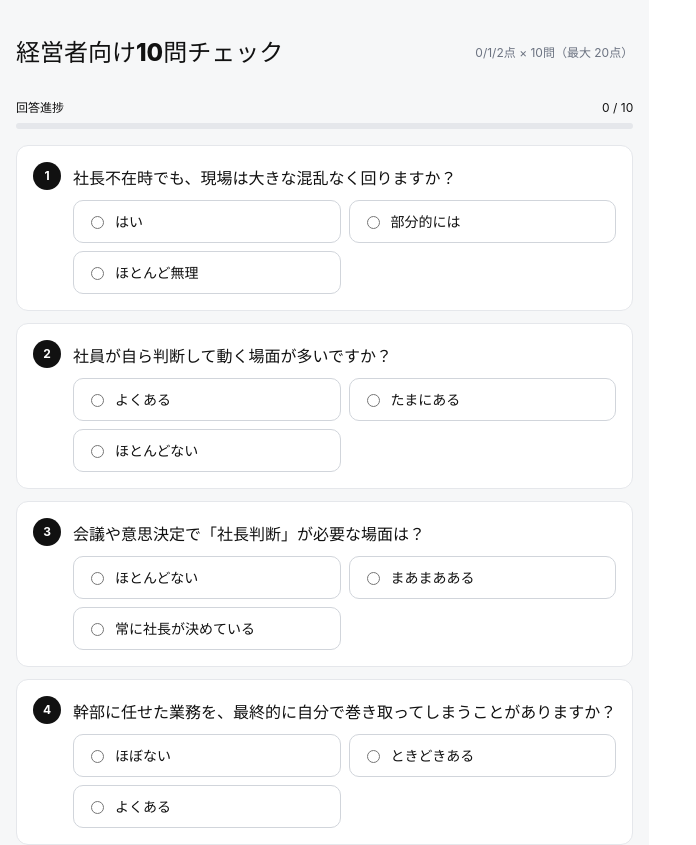
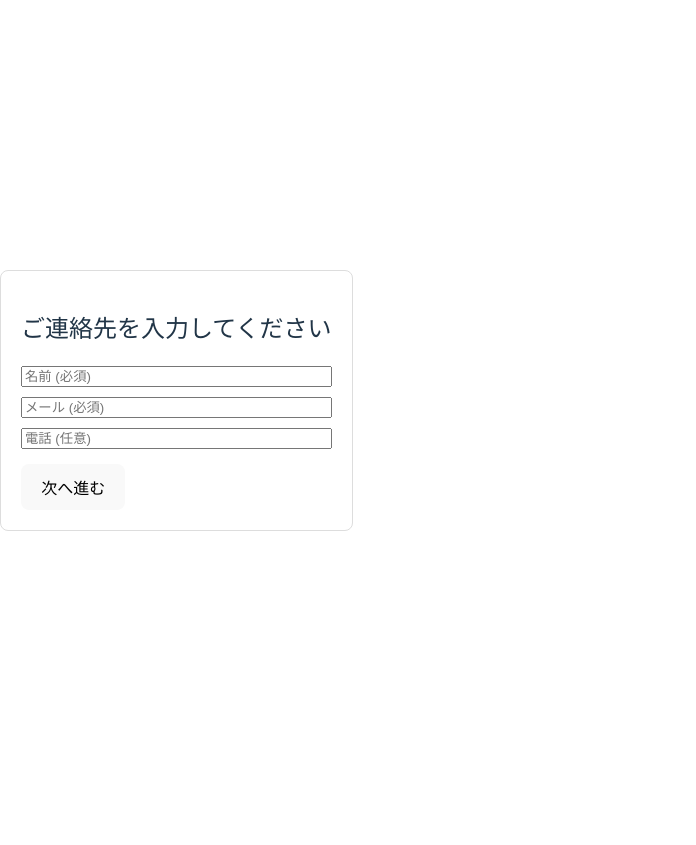
Before and after one commit to tanase0924-web/ceo-check, a React (Vite) app: page / in a window 1280 px wide. Shown: the top 845 px of the page, without its empty margins (0-696 px from the left). After the commit the page ends 800 px from the top, so only its background shows below. Built offline with nearby package versions, Linux system fonts and the light colour scheme.

Commit message:
feat(front): add lead form and auto submit results

```diff
--- a/src/App.tsx
+++ b/src/App.tsx
@@ -1,4 +1,5 @@
 import React, { useEffect, useState } from "react";
+import LeadForm, { Lead } from "./LeadForm";
 
 type Choice = { label: string; score: 0 | 1 | 2 };
 type Question = { id: string; text: string; choices: Choice[] };
@@ -22,12 +23,18 @@ function classify(total: number, cutoff: number) {
 }
 
 export default function App() {
-  // フックはトップレベルで固定（順序・個数は不変）
+  // リード情報（localStorageから復元）
+  const [lead, setLead] = useState<Lead | null>(() => {
+    const stored = localStorage.getItem("ceo-check-lead");
+    return stored ? (JSON.parse(stored) as Lead) : null;
+  });
+
+  // 設問データと回答
   const [data, setData] = useState<QuestionData | null>(null);
   const [answers, setAnswers] = useState<AnswerMap>({});
   const [submitted, setSubmitted] = useState(false);
 
-  // 設問ロード（1つだけの useEffect）
+  // 設問ロード
   useEffect(() => {
     let cancelled = false;
     (async () => {
@@ -37,153 +44,97 @@ export default function App() {
         const json = (await res.json()) as QuestionData;
         if (cancelled) return;
         setData(json);
-        // 回答の初期化：全問 null に
+        // 回答初期化
         const init: AnswerMap = Object.fromEntries(
           json.questions.map((q) => [q.id, null])
-        ) as AnswerMap;
+        );
         setAnswers(init);
       } catch (e) {
-        console.error("failed to load questions:", e);
-        setData({ title: "データ読込に失敗しました", cutoff: 12, questions: [] });
+        console.error(e);
       }
     })();
-    return () => { cancelled = true; };
+    return () => {
+      cancelled = true;
+    };
   }, []);
 
-  if (!data) return <div style={{ padding: 16 }}>読み込み中...</div>;
+  if (!lead) {
+    // まだリード入力してない → LeadFormを表示
+    return <LeadForm onDone={setLead} />;
+  }
 
-  const { title, cutoff, questions } = data;
+  if (!data) return <div>読み込み中...</div>;
 
-  // 集計：フックは使わず毎回計算（未回答は0点扱い）
-  let total = 0;
-  let unanswered = 0;
-  for (const q of questions) {
-    const v = answers[q.id];
-    if (v === 0 || v === 1 || v === 2) total += v;
-    else unanswered += 1;
-  }
-  const bucket = classify(total, cutoff);
+  const unanswered = Object.values(answers).filter((a) => a === null).length;
+  const total = Object.values(answers).reduce(
+    (sum, a) => sum + (a ?? 0),
+    0
+  );
+  const bucket = classify(total, data.cutoff);
 
-  const onSelect = (qid: string, score: 0 | 1 | 2) => {
-    setAnswers((a) => ({ ...a, [qid]: score }));
+  const handleSelect = (qid: string, score: 0 | 1 | 2) => {
+    setAnswers((prev) => ({ ...prev, [qid]: score }));
   };
 
-  const handleSubmit = () => {
+  const handleSubmit = async () => {
     if (unanswered > 0) {
-      alert(`未回答が ${unanswered} 問あります（未回答は 0 点として集計します）。`);
+      alert(`未回答が ${unanswered} 問あります（未回答は0点で集計します）。`);
     }
     setSubmitted(true);
-  };
-
-  const resetAll = () => {
-    const reset: AnswerMap = Object.fromEntries(
-      questions.map((q) => [q.id, null])
-    ) as AnswerMap;
-    setAnswers(reset);
-    setSubmitted(false);
-  };
-
-  const copyResult = async () => {
-    const text =
-      `${title}\n` +
-      `総合点: ${total} / ${questions.length * 2}\n` +
-      `判定: ${bucket.type}\n` +
-      `メモ: ${bucket.headline}\n` +
-      `提案: ${bucket.tips.join(" / ")}`;
     try {
-      await navigator.clipboard.writeText(text);
-      alert("結果をコピーしました。");
-    } catch {
-      alert("コピーに失敗しました。手動で選択してください。");
+      await fetch("/api/submit", {
+        method: "POST",
+        headers: { "Content-Type": "application/json" },
+        body: JSON.stringify({
+          leadId: lead!.id,
+          leadEmail: lead!.email,
+          leadName: lead!.name,
+          total,
+          bucket: bucket.type,
+          answers,
+        }),
+      });
+    } catch (e) {
+      console.error("submit failed", e);
     }
   };
 
-  // ---- UI ----
-  const card: React.CSSProperties = { background: "#fff", border: "1px solid #e5e7eb", borderRadius: 12, padding: 16 };
-  const btn: React.CSSProperties = { padding: "10px 14px", borderRadius: 10, border: "1px solid #111", background: "#111", color: "#fff", fontWeight: 600, cursor: "pointer" };
-  const btnGhost: React.CSSProperties = { padding: "10px 14px", borderRadius: 10, border: "1px solid #d1d5db", background: "#fff", color: "#111", fontWeight: 600, cursor: "pointer" };
+  return (
+    <div style={{ padding: 20, maxWidth: 700, margin: "0 auto" }}>
+      <h1>{data.title}</h1>
+      <p>判定カットオフ: {data.cutoff}点</p>
 
-  return (
-    <div style={{ fontFamily: "-apple-system,BlinkMacSystemFont,Segoe UI,Roboto,Helvetica,Arial", background: "#f6f7f8", minHeight: "100vh", color: "#111" }}>
-      <div style={{ maxWidth: 900, margin: "0 auto", padding: "24px 16px" }}>
-        <header style={{ display: "flex", justifyContent: "space-between", alignItems: "center", marginBottom: 16 }}>
-          <h1 style={{ fontSize: 24, fontWeight: 800 }}>{title}</h1>
-          <div style={{ fontSize: 12, color: "#6b7280" }}>0/1/2点 × {questions.length}問（最大 {questions.length * 2}点）</div>
-        </header>
+      {data.questions.map((q) => (
+        <div key={q.id} style={{ marginBottom: 20 }}>
+          <p>{q.text}</p>
+          {q.choices.map((c, i) => (
+            <label key={i} style={{ display: "block", cursor: "pointer" }}>
+              <input
+                type="radio"
+                name={q.id}
+                checked={answers[q.id] === c.score}
+                onChange={() => handleSelect(q.id, c.score)}
+              />
+              {c.label}
+            </label>
+          ))}
+        </div>
+      ))}
 
-        {/* 進捗 */}
-        <div style={{ marginBottom: 16 }}>
-          <div style={{ display: "flex", justifyContent: "space-between", fontSize: 12, marginBottom: 6 }}>
-            <span>回答進捗</span>
-            <span>{questions.length - unanswered} / {questions.length}</span>
-          </div>
-          <div style={{ width: "100%", height: 6, background: "#e5e7eb", borderRadius: 999 }}>
-            <div style={{ width: `${((questions.length - unanswered) / questions.length) * 100}%`, height: 6, background: "#111", borderRadius: 999, transition: "width .2s" }} />
-          </div>
+      {!submitted ? (
+        <button onClick={handleSubmit}>採点する</button>
+      ) : (
+        <div style={{ marginTop: 20, padding: 16, border: "1px solid #ddd", borderRadius: 8 }}>
+          <h2>判定: {bucket.type}</h2>
+          <p>{bucket.headline}</p>
+          <ul>
+            {bucket.tips.map((t, i) => (
+              <li key={i}>{t}</li>
+            ))}
+          </ul>
+          <p>総合点: {total} / {data.questions.length * 2}</p>
         </div>
-
-        {/* 問題一覧 */}
-        <ol style={{ display: "grid", gap: 12, margin: 0, padding: 0, listStyle: "none" }}>
-          {questions.map((q, idx) => (
-            <li key={q.id} style={card}>
-              <div style={{ display: "flex", gap: 12 }}>
-                <div style={{ width: 28, height: 28, borderRadius: 999, background: "#111", color: "#fff", display: "flex", alignItems: "center", justifyContent: "center", fontSize: 12, fontWeight: 700 }}>{idx + 1}</div>
-                <div style={{ flex: 1 }}>
-                  <p style={{ margin: "4px 0 10px 0", fontWeight: 600 }}>{q.text}</p>
-                  <div style={{ display: "grid", gap: 8, gridTemplateColumns: "repeat(auto-fit,minmax(220px,1fr))" }}>
-                    {q.choices.map((c, i) => {
-                      const inputId = `${q.id}-${i}`;
-                      const checked = answers[q.id] === c.score;
-                      return (
-                        <label key={inputId} htmlFor={inputId} style={{ display: "flex", alignItems: "center", gap: 8, padding: "10px 12px", border: "1px solid " + (checked ? "#111" : "#d1d5db"), borderRadius: 10, background: checked ? "#f5f5f5" : "#fff", cursor: "pointer" }}>
-                          <input id={inputId} type="radio" name={q.id} checked={checked} onChange={() => onSelect(q.id, c.score)} />
-                          <span style={{ fontSize: 14 }}>{c.label}</span>
-                          {/* 点数表示は出さない */}
-                        </label>
-                      );
-                    })}
-                  </div>
-                </div>
-              </div>
-            </li>
-          ))}
-        </ol>
-
-        {/* アクション */}
-        <div style={{ display: "flex", gap: 10, flexWrap: "wrap", marginTop: 16 }}>
-          <button onClick={handleSubmit} style={btn}>採点する</button>
-          <button onClick={resetAll} style={btnGhost}>リセット</button>
-          <button onClick={copyResult} style={btnGhost}>結果をコピー</button>
-        </div>
-
-        {/* 結果 */}
-        {submitted && (
-          <section style={{ ...card, marginTop: 16 }}>
-            <h2 style={{ fontSize: 18, fontWeight: 800, margin: "0 0 8px 0" }}>結果</h2>
-            {unanswered > 0 && (
-              <div style={{ fontSize: 12, color: "#b45309", margin: "4px 0 8px" }}>
-                ※ 未回答 {unanswered} 問は 0 点として集計しています。
-              </div>
-            )}
-            <div style={{ fontSize: 14, color: "#4b5563", marginBottom: 8 }}>
-              総合点: <span style={{ fontWeight: 700, color: "#111" }}>{total}</span> / {questions.length * 2}（カットオフ {cutoff} 点）
-            </div>
-            <div style={{ border: "1px solid #e5e7eb", borderRadius: 10, padding: 12 }}>
-              <div style={{ fontWeight: 800, marginBottom: 4 }}>判定：{bucket.type}</div>
-              <p style={{ margin: "2px 0 8px 0" }}>{bucket.headline}</p>
-              <ul style={{ margin: 0, paddingLeft: 20 }}>{bucket.tips.map((t, i) => <li key={i}>{t}</li>)}</ul>
-            </div>
-            <div style={{ marginTop: 14 }}>
-              <div style={{ display: "flex", justifyContent: "space-between", fontSize: 12, marginBottom: 6 }}>
-                <span>スコアゲージ</span><span>{total} / {questions.length * 2}</span>
-              </div>
-              <div style={{ width: "100%", height: 10, background: "#e5e7eb", borderRadius: 999 }}>
-                <div style={{ width: `${(total / (questions.length * 2)) * 100}%`, height: 10, background: "#111", borderRadius: 999 }} />
-              </div>
-            </div>
-          </section>
-        )}
-      </div>
+      )}
     </div>
   );
 }
--- /dev/null
+++ b/src/LeadForm.tsx
@@ -0,0 +1,56 @@
+import React, { useState } from "react";
+
+export type Lead = {
+  id: string;
+  name: string;
+  email: string;
+  phone?: string;
+};
+
+export default function LeadForm({ onDone }: { onDone: (lead: Lead) => void }) {
+  const [name, setName] = useState("");
+  const [email, setEmail] = useState("");
+  const [phone, setPhone] = useState("");
+  const [loading, setLoading] = useState(false);
+  const [error, setError] = useState<string | null>(null);
+
+  async function handleSubmit() {
+    setError(null);
+    if (!name || !email) {
+      setError("名前とメールは必須です。");
+      return;
+    }
+    setLoading(true);
+    try {
+      const res = await fetch("/api/lead", {
+        method: "POST",
+        headers: { "Content-Type": "application/json" },
+        body: JSON.stringify({ name, email, phone }),
+      });
+      const data = await res.json();
+      if (!res.ok || !data.leadId) throw new Error(data.error || "保存に失敗しました");
+      const lead: Lead = { id: data.leadId, name, email, phone };
+      localStorage.setItem("ceo-check-lead", JSON.stringify(lead));
+      onDone(lead);
+    } catch (err: any) {
+      setError(err.message);
+    } finally {
+      setLoading(false);
+    }
+  }
+
+  return (
+    <div style={{ maxWidth: 500, margin: "40px auto", padding: 20, border: "1px solid #ddd", borderRadius: 8 }}>
+      <h2>ご連絡先を入力してください</h2>
+      <div style={{ display: "grid", gap: 10 }}>
+        <input placeholder="名前 (必須)" value={name} onChange={(e) => setName(e.target.value)} />
+        <input placeholder="メール (必須)" value={email} onChange={(e) => setEmail(e.target.value)} />
+        <input placeholder="電話 (任意)" value={phone} onChange={(e) => setPhone(e.target.value)} />
+      </div>
+      {error && <p style={{ color: "red" }}>{error}</p>}
+      <button onClick={handleSubmit} disabled={loading} style={{ marginTop: 15 }}>
+        {loading ? "送信中..." : "次へ進む"}
+      </button>
+    </div>
+  );
+}
```
